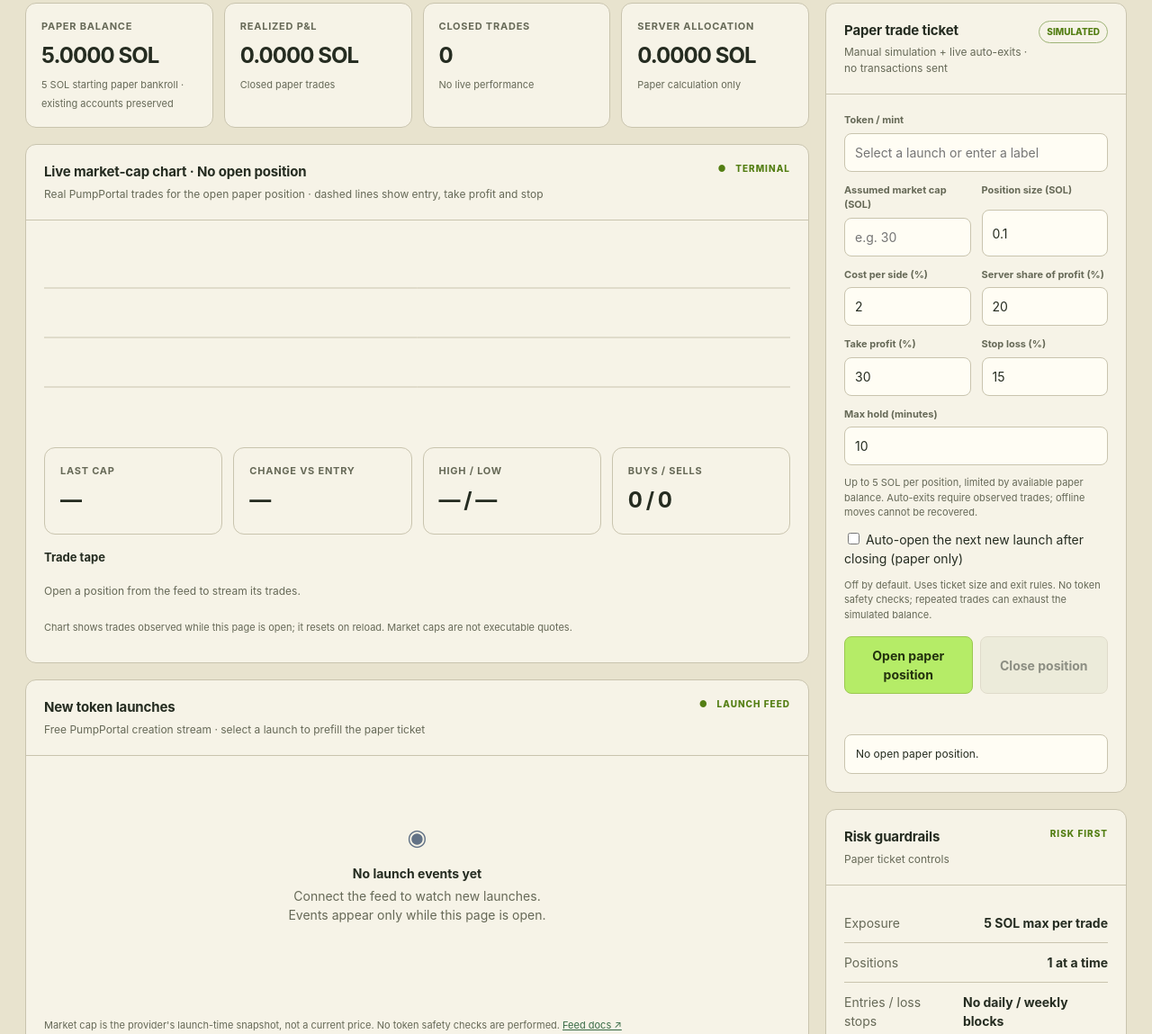
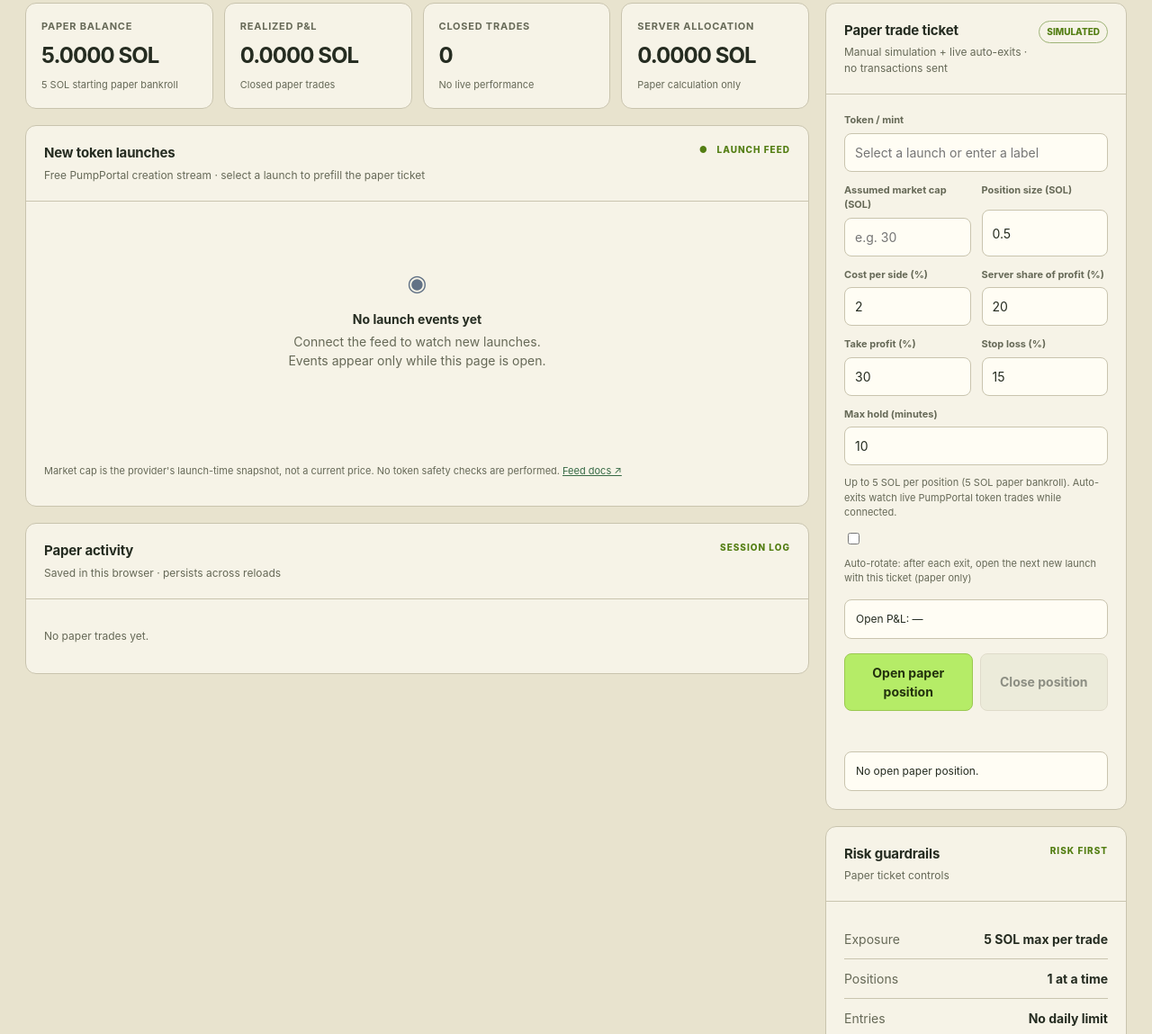
Before and after one commit to GhostChatDev/TradingBot-Made-by-Ghost-Coded-Duo, a plain HTML site: page index.html in a window 1280 px wide. Shown: the part 308-1457 px from the top of the page at 90% size. Drawn offline with Linux system fonts and the light colour scheme.

Commit message:
Ghost Code: save work in progress (round ended)
Committed by Ghost Code.

```diff
--- a/index.html
+++ b/index.html
@@ -20,24 +20,23 @@
 <div class="notice"><strong>Paper trading only.</strong> No wallet, real orders, fee collection, transfers, or E2B are connected. Launch snapshots are not live price quotes. Memecoins can lose all their value.</div>
 <div class="grid"><main class="main">
 <section class="metrics" aria-label="Paper account summary">
-<div class="metric"><div class="metric-label">Paper balance</div><div class="metric-value" id="balance">5.0000 SOL</div><small>5 SOL starting paper bankroll · existing accounts preserved</small></div>
+<div class="metric"><div class="metric-label">Paper balance</div><div class="metric-value" id="balance">5.0000 SOL</div><small>5 SOL starting paper bankroll</small></div>
 <div class="metric"><div class="metric-label">Realized P&amp;L</div><div class="metric-value" id="pnl">0.0000 SOL</div><small>Closed paper trades</small></div>
 <div class="metric"><div class="metric-label">Closed trades</div><div class="metric-value" id="closed">0</div><small>No live performance</small></div>
 <div class="metric"><div class="metric-label">Server allocation</div><div class="metric-value" id="allocation">0.0000 SOL</div><small>Paper calculation only</small></div>
 </section>
-<section class="card" aria-label="Live trading terminal"><div class="card-head"><div><h2>Live market-cap chart · <span id="chart-token">No open position</span></h2><p>Real PumpPortal trades for the open paper position · dashed lines show entry, take profit and stop</p></div><span class="section-tag">● &nbsp; TERMINAL</span></div><div class="card-body"><canvas id="chart" style="width:100%;height:220px;display:block" role="img" aria-label="Market cap chart of observed trades"></canvas><div class="metrics" style="margin-top:12px"><div class="metric"><div class="metric-label">Last cap</div><div class="metric-value" id="chart-last">—</div></div><div class="metric"><div class="metric-label">Change vs entry</div><div class="metric-value" id="chart-change">—</div></div><div class="metric"><div class="metric-label">High / Low</div><div class="metric-value"><span id="chart-high">—</span> / <span id="chart-low">—</span></div></div><div class="metric"><div class="metric-label">Buys / Sells</div><div class="metric-value"><span id="chart-buys">0</span> / <span id="chart-sells">0</span></div></div></div><h3 style="font-size:13px;margin:16px 0 6px">Trade tape</h3><ul class="activity" id="tape"><li class="muted">Open a position from the feed to stream its trades.</li></ul><p class="hint">Chart shows trades observed while this page is open; it resets on reload. Market caps are not executable quotes.</p></div></section>
 <section class="card"><div class="card-head"><div><h2>New token launches</h2><p>Free PumpPortal creation stream · select a launch to prefill the paper ticket</p></div><span class="section-tag">● &nbsp; LAUNCH FEED</span></div><div class="feed" id="feed"><div class="empty"><div class="empty-icon">◉</div><strong>No launch events yet</strong><span>Connect the feed to watch new launches.<br>Events appear only while this page is open.</span></div></div><div class="card-body hint">Market cap is the provider's launch-time snapshot, not a current price. No token safety checks are performed. <a href="https://pumpportal.fun/data-api/real-time/" target="_blank" rel="noopener noreferrer">Feed docs ↗</a></div></section>
 <section class="card"><div class="card-head"><div><h2>Paper activity</h2><p>Saved in this browser · persists across reloads</p></div><span class="section-tag">SESSION LOG</span></div><div class="card-body"><ul class="activity" id="activity"><li class="muted">No paper trades yet.</li></ul></div></section>
 </main><aside class="side">
 <section class="card wide"><div class="card-head"><div><h2>Paper trade ticket</h2><p>Manual simulation + live auto-exits · no transactions sent</p></div><span class="pill">SIMULATED</span></div><div class="card-body">
-<div class="fields"><div class="field full"><label for="token">Token / mint</label><input id="token" maxlength="100" placeholder="Select a launch or enter a label"></div><div class="field"><label for="mark">Assumed market cap (SOL)</label><input id="mark" type="number" min="0" step="any" placeholder="e.g. 30"></div><div class="field"><label for="size">Position size (SOL)</label><input id="size" type="number" min="0" max="5" step="any" value="0.1"></div><div class="field"><label for="fee">Cost per side (%)</label><input id="fee" type="number" min="0" max="25" step="0.1" value="2"></div><div class="field"><label for="share">Server share of profit (%)</label><input id="share" type="number" min="0" max="100" step="1" value="20"></div></div>
+<div class="fields"><div class="field full"><label for="token">Token / mint</label><input id="token" maxlength="100" placeholder="Select a launch or enter a label"></div><div class="field"><label for="mark">Assumed market cap (SOL)</label><input id="mark" type="number" min="0" step="any" placeholder="e.g. 30"></div><div class="field"><label for="size">Position size (SOL)</label><input id="size" type="number" min="0" max="5" step="any" value="0.5"></div><div class="field"><label for="fee">Cost per side (%)</label><input id="fee" type="number" min="0" max="25" step="0.1" value="2"></div><div class="field"><label for="share">Server share of profit (%)</label><input id="share" type="number" min="0" max="100" step="1" value="20"></div></div>
 <div class="fields" style="margin-top:12px"><div class="field"><label for="tp">Take profit (%)</label><input id="tp" type="number" min="1" max="1000" value="30"></div><div class="field"><label for="sl">Stop loss (%)</label><input id="sl" type="number" min="1" max="90" value="15"></div><div class="field full"><label for="hold">Max hold (minutes)</label><input id="hold" type="number" min="1" max="1440" value="10"></div></div>
-<p class="hint">Up to 5 SOL per position, limited by available paper balance. Auto-exits require observed trades; offline moves cannot be recovered.</p>
-<label><input id="rotate" type="checkbox"> Auto-open the next new launch after closing (paper only)</label>
-<p class="hint">Off by default. Uses ticket size and exit rules. No token safety checks; repeated trades can exhaust the simulated balance.</p>
+<p class="hint">Up to 5 SOL per position (5 SOL paper bankroll). Auto-exits watch live PumpPortal token trades while connected.</p>
+<label class="row hint" for="rotate"><input id="rotate" type="checkbox"> Auto-rotate: after each exit, open the next new launch with this ticket (paper only)</label>
+<div class="position" id="live-pnl" aria-live="polite">Open P&amp;L: —</div>
 <div class="trade-actions"><button class="button primary" id="buy">Open paper position</button><button class="button" id="sell" disabled>Close position</button></div><p class="status-message" id="trade-message" role="status" aria-live="polite"></p><div class="position" id="position">No open paper position.</div>
 </div></section>
-<section class="card"><div class="card-head"><div><h3>Risk guardrails</h3><p>Paper ticket controls</p></div><span class="section-tag">RISK FIRST</span></div><div class="card-body"><div class="risk-line"><span>Exposure</span><strong>5 SOL max per trade</strong></div><div class="risk-line"><span>Positions</span><strong>1 at a time</strong></div><div class="risk-line"><span>Entries / loss stops</span><strong>No daily / weekly blocks</strong></div><p class="hint">Saved locally across reloads. Stop orders trigger on the next observed mark and can lose more on gaps.</p></div></section>
+<section class="card"><div class="card-head"><div><h3>Risk guardrails</h3><p>Paper ticket controls</p></div><span class="section-tag">RISK FIRST</span></div><div class="card-body"><div class="risk-line"><span>Exposure</span><strong>5 SOL max per trade</strong></div><div class="risk-line"><span>Positions</span><strong>1 at a time</strong></div><div class="risk-line"><span>Entries</span><strong>No daily limit</strong></div><div class="risk-line"><span>Exits</span><strong>TP / SL / max hold</strong></div><p class="hint">Saved locally across reloads. Stop orders trigger on the next observed mark and can lose more on gaps.</p></div></section>
 <section class="card"><div class="card-head"><div><h3>Build roadmap</h3><p>Not connected in this version</p></div><span class="section-tag">NEXT UP</span></div><div class="card-body"><div class="risk-line"><span>Strategy &amp; backtesting</span><strong class="yellow">REQUIRED</strong></div><div class="risk-line"><span>Real order execution</span><strong class="muted">OFFLINE</strong></div><div class="risk-line"><span>Fee routing / Ghost Chat</span><strong class="muted">OFFLINE</strong></div><div class="risk-line"><span>E2B integration</span><strong class="muted">FUTURE</strong></div><p class="hint">The launch feed cannot verify holders, bundles, dev sales, liquidity or safe execution.</p></div></section>
 </aside></div><footer class="footer"><span>✦ &nbsp; GHOST TRADING / BUILT FOR THE LONG GAME</span><span>Independent project · Not affiliated with pump.fun or PumpPortal · Not financial advice</span></footer>
 </div>
@@ -135,7 +134,6 @@ function loadSaved() {
     }
     state = { ...Paper.create(), ...s };
     wantsFeed = !!parsed.wantsFeed;
-    $('rotate').checked = parsed.rotate === true;
     const t = parsed.ticket || {};
     if (typeof t.token === 'string') $('token').value = t.token;
     if (t.mark !== undefined) $('mark').value = String(t.mark);
@@ -167,7 +165,6 @@ function persist() {
     localStorage.setItem(STORAGE_KEY, JSON.stringify({
       state,
       wantsFeed,
-      rotate: $('rotate').checked,
       ticket: {
         token: $('token').value,
         mark: $('mark').value,
@@ -203,10 +200,7 @@ function render() {
   $('buy').disabled = storageBlocked || !!state.position;
   $('sell').disabled = storageBlocked || !state.position;
   $('token').readOnly = storageBlocked || !!state.position;
-  const p = state.position;
-  const estimate = p ? p.size * (1 - p.fee / 100) ** 2 * p.lastMark / p.mark - p.size : 0;
-  $('position').textContent = p ? `OPEN · ${short(p.token)} · ${sol(p.size)} · Entry cap: ${p.mark.toLocaleString()} SOL · Latest cap: ${p.lastMark.toLocaleString()} SOL · Estimated P&L: ${sol(estimate)} (${(estimate / p.size * 100).toFixed(2)}%) · TP +${p.tp}% / SL -${p.sl}% / ${p.holdMin}m. Last observed mark, not an executable quote.` : 'No open paper position.';
-  drawChart();
+  $('position').textContent = state.position ? `OPEN · ${short(state.position.token)} · ${sol(state.position.size)} at ${state.position.mark.toLocaleString()} SOL market cap (TP +${state.position.tp}% / SL -${state.position.sl}% / ${state.position.holdMin}m).` : 'No open paper position.';
   const activity = $('activity'); activity.replaceChildren();
   if (!state.history.length) { const li = document.createElement('li'); li.className = 'muted'; li.textContent = 'No paper trades yet.'; activity.append(li); }
   for (const item of state.history.slice(0, 30)) {
@@ -287,74 +281,15 @@ function connectFeed() {
     ws.addEventListener('message', event => {
       if (socket !== ws) return;
       let data; try { data = JSON.parse(event.data); } catch { return; }
-      if (data && (data.txType === 'buy' || data.txType === 'sell')) { if (state.position && data.mint === state.position.token) { recordTrade(data); onMark(data.marketCapSol); } return; }
+      if (data && (data.txType === 'buy' || data.txType === 'sell')) { if (state.position && data.mint === state.position.token) onMark(data.marketCapSol); return; }
       if (!data || data.txType !== 'create' || typeof data.mint !== 'string' || !data.mint || data.mint.length > 100) return;
       const cap = typeof data.marketCapSol === 'number' && Number.isFinite(data.marketCapSol) && data.marketCapSol > 0 ? data.marketCapSol : null;
       launches.unshift({ mint: data.mint, name: typeof data.name === 'string' ? data.name.slice(0, 80) : 'Unknown', symbol: typeof data.symbol === 'string' ? data.symbol.slice(0, 20) : '—', cap, time: new Date().toLocaleTimeString() });
       if (launches.length > 50) launches.pop(); renderFeed();
-      if ($('rotate').checked && !storageBlocked && !state.position && cap !== null) {
-        $('token').value = data.mint; $('mark').value = String(cap);
-        $('buy').click();
-      }
     });
     ws.addEventListener('error', () => { if (socket === ws) { socket = null; ws.close(); retry(); } });
     ws.addEventListener('close', () => { if (socket !== ws) return; socket = null; retry(); });
   } catch { socket = null; retry(); }
-}
-
-// Live trade terminal: market-cap chart, stats and tape for the open position's observed trades.
-var ticks = [], chartMint = null;
-function recordTrade(d) {
-  const cap = d.marketCapSol;
-  if (typeof cap !== 'number' || !Number.isFinite(cap) || cap <= 0) return;
-  if (chartMint !== d.mint) { ticks = []; chartMint = d.mint; }
-  const amount = typeof d.solAmount === 'number' && Number.isFinite(d.solAmount) ? d.solAmount : null;
-  ticks.push({ t: Date.now(), cap, side: d.txType, sol: amount });
-  if (ticks.length > 300) ticks.shift();
-  drawChart();
-}
-function drawChart() {
-  const p = state && state.position;
-  if (p && chartMint !== p.token) { ticks = []; chartMint = p.token; }
-  const pts = p ? [{ t: p.openedAt || Date.now(), cap: p.mark, side: 'entry', sol: null }, ...ticks] : ticks;
-  const caps = pts.map(x => x.cap);
-  const last = caps.length ? caps[caps.length - 1] : null;
-  const fmt = v => v === null ? '—' : Number(v).toLocaleString(undefined, { maximumFractionDigits: 2 });
-  $('chart-token').textContent = p ? short(p.token) : 'No open position';
-  $('chart-last').textContent = fmt(last);
-  $('chart-high').textContent = caps.length ? fmt(Math.max(...caps)) : '—';
-  $('chart-low').textContent = caps.length ? fmt(Math.min(...caps)) : '—';
-  $('chart-change').textContent = p && last !== null ? `${((last / p.mark - 1) * 100).toFixed(2)}%` : '—';
-  $('chart-buys').textContent = String(ticks.filter(x => x.side === 'buy').length);
-  $('chart-sells').textContent = String(ticks.filter(x => x.side === 'sell').length);
-  const tape = $('tape'); tape.replaceChildren();
-  for (const x of ticks.slice(-12).reverse()) {
-    const li = document.createElement('li'); li.className = x.side === 'buy' ? 'green' : 'red';
-    li.textContent = `${new Date(x.t).toLocaleTimeString()} · ${x.side.toUpperCase()} · cap ${fmt(x.cap)} SOL${x.sol !== null ? ` · ${fmt(x.sol)} SOL` : ''}`;
-    tape.append(li);
-  }
-  if (!ticks.length) { const li = document.createElement('li'); li.className = 'muted'; li.textContent = p ? 'Waiting for live trades on this token…' : 'Open a position from the feed to stream its trades.'; tape.append(li); }
-  const canvas = $('chart'); const ctx = canvas.getContext && canvas.getContext('2d');
-  if (!ctx) return;
-  const dpr = window.devicePixelRatio || 1, w = canvas.clientWidth || 600, h = canvas.clientHeight || 220;
-  canvas.width = Math.round(w * dpr); canvas.height = Math.round(h * dpr); ctx.setTransform(dpr, 0, 0, dpr, 0, 0);
-  ctx.clearRect(0, 0, w, h);
-  ctx.strokeStyle = '#c9c4ae'; ctx.lineWidth = 1;
-  for (let i = 1; i < 4; i++) { ctx.beginPath(); ctx.moveTo(0, h * i / 4); ctx.lineTo(w, h * i / 4); ctx.stroke(); }
-  if (!pts.length) return;
-  const levels = p ? [p.mark, p.mark * (1 + p.tp / 100), p.mark * (1 - p.sl / 100)] : [];
-  const all = caps.concat(levels);
-  let lo = Math.min(...all), hi = Math.max(...all); if (hi - lo < 1e-9) { hi += 1; lo -= 1; }
-  const pad = (hi - lo) * 0.08; lo -= pad; hi += pad;
-  const y = v => h - (v - lo) / (hi - lo) * h;
-  const x = i => pts.length === 1 ? w / 2 : i / (pts.length - 1) * (w - 8) + 4;
-  if (p) [[levels[1], '#537e13', 'TP'], [levels[0], '#666957', 'ENTRY'], [levels[2], '#a33135', 'SL']].forEach(([v, c, label]) => {
-    ctx.strokeStyle = c; ctx.setLineDash([5, 4]); ctx.beginPath(); ctx.moveTo(0, y(v)); ctx.lineTo(w, y(v)); ctx.stroke(); ctx.setLineDash([]);
-    ctx.fillStyle = c; ctx.font = '10px sans-serif'; ctx.fillText(`${label} ${fmt(v)}`, 6, y(v) - 3);
-  });
-  ctx.strokeStyle = last !== null && p && last < p.mark ? '#a33135' : '#537e13'; ctx.lineWidth = 2; ctx.beginPath();
-  pts.forEach((pt, i) => { if (i) ctx.lineTo(x(i), y(pt.cap)); else ctx.moveTo(x(i), y(pt.cap)); }); ctx.stroke();
-  pts.forEach((pt, i) => { if (pt.side === 'entry') return; ctx.fillStyle = pt.side === 'buy' ? '#537e13' : '#a33135'; ctx.fillRect(x(i) - 2, y(pt.cap) - 2, 4, 4); });
 }
 
 $('connect').addEventListener('click', () => {
@@ -368,7 +303,6 @@ $('connect').addEventListener('click', () => {
 for (const id of ['token', 'mark', 'size', 'fee', 'share', 'tp', 'sl', 'hold']) {
   $(id).addEventListener('input', persist);
 }
-$('rotate').addEventListener('change', persist);
 window.addEventListener('beforeunload', persist);
 window.addEventListener('online', () => { clearTimeout(retryTimer); retryTimer = null; connectFeed(); });
 
```
